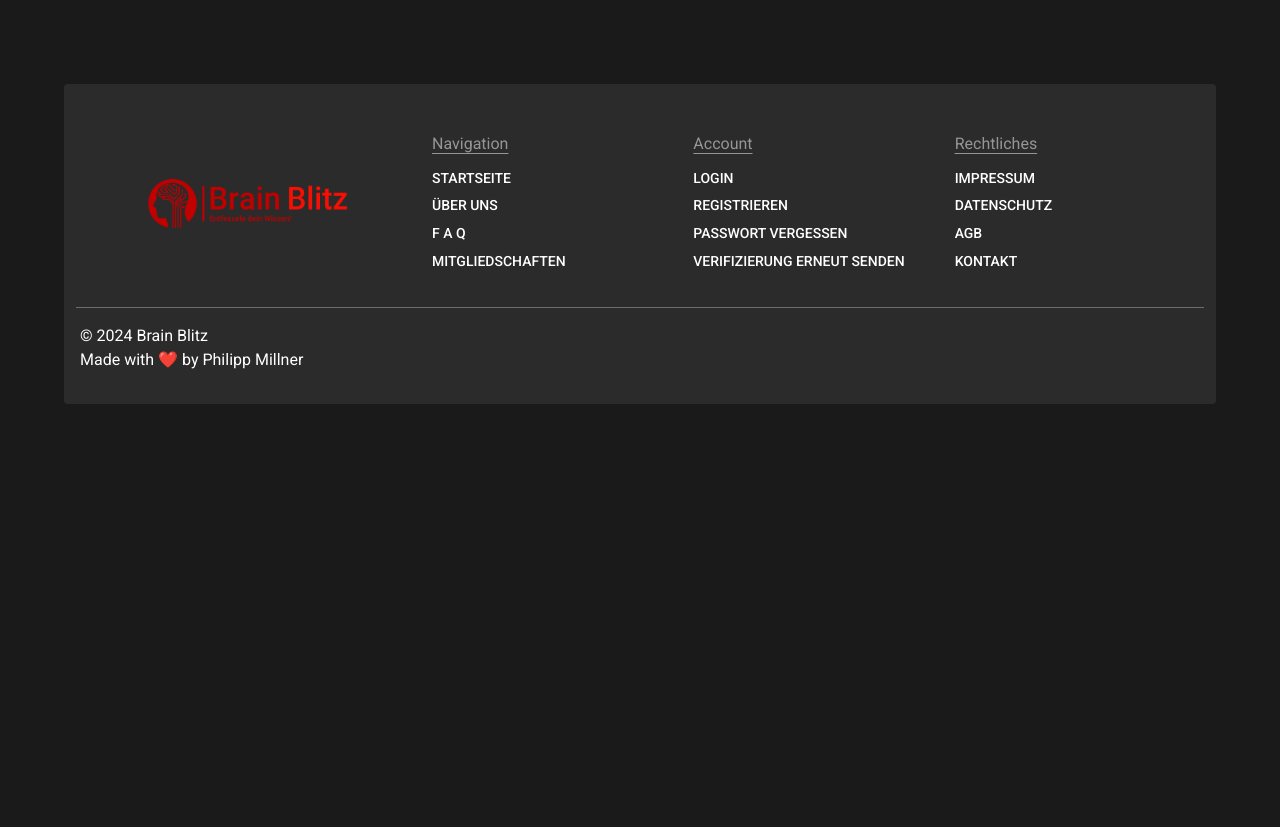
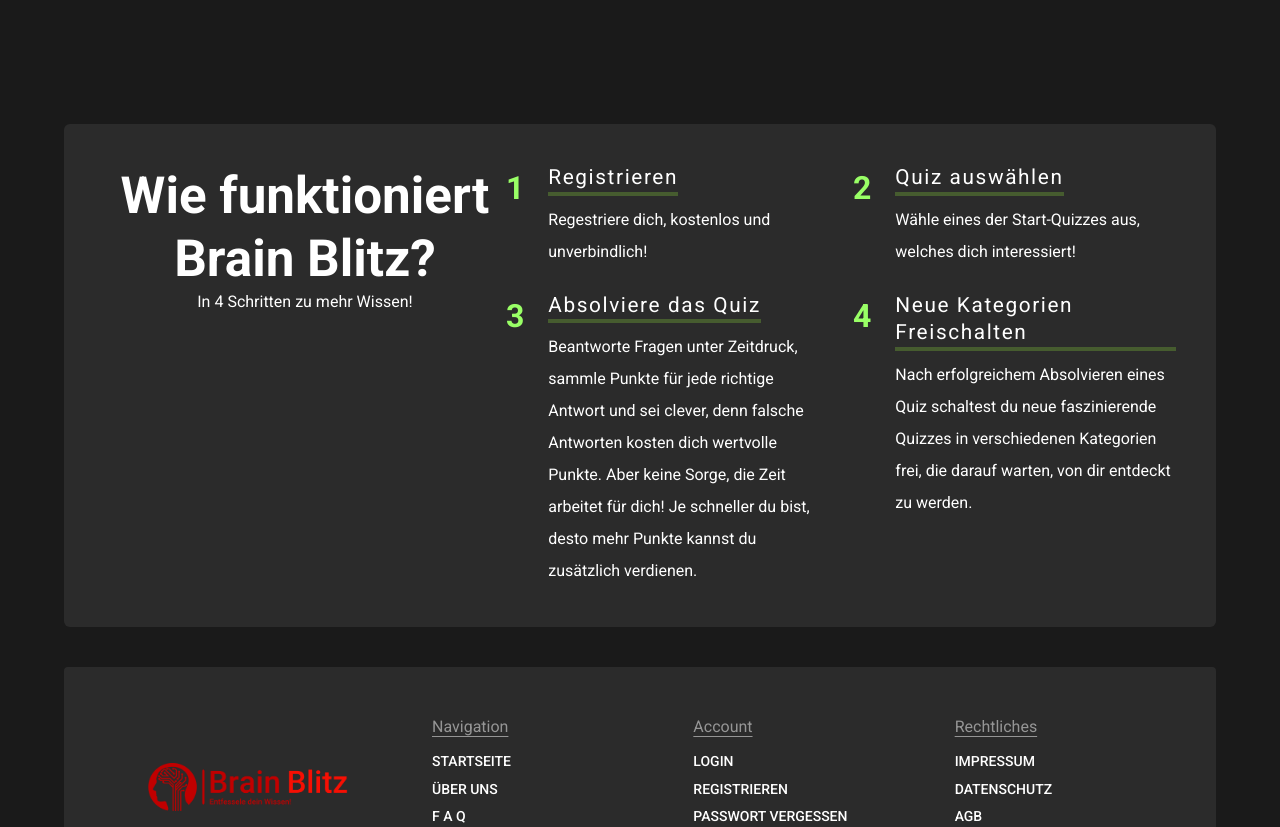
Before and after one commit to SlowMoschen/Brain_Blitz, a React (Vite) app in the folder material-ui-test/: page / in a window 1280 px wide. Shown: the part 1560-2387 px from the top of the page. Before the commit the page ends 1980 px from the top, so only its background shows below. Built offline with nearby package versions, Linux system fonts and the light colour scheme.

Commit message:
implemented HowSection

```diff
--- a/material-ui-test/src/routes/home/pages/root/Root.tsx
+++ b/material-ui-test/src/routes/home/pages/root/Root.tsx
@@ -1,11 +1,13 @@
 import Herosection from "./components/Herosection";
+import HowSection from "./components/HowSection";
 import WhySection from "./components/WhySection";
 
 export default function Home() {
-    return (
-        <>
-            <Herosection />
-            <WhySection />
-        </>
-    )
+  return (
+    <>
+      <Herosection />
+      <WhySection />
+      <HowSection />
+    </>
+  );
 }
--- a/material-ui-test/src/routes/home/pages/root/components/Herosection.tsx
+++ b/material-ui-test/src/routes/home/pages/root/components/Herosection.tsx
@@ -82,7 +82,7 @@ export default function Herosection() {
             <SecondaryButton
               text="Wie funktioniert Brain Blitz?"
               sx={{ ...buttonStyle }}
-              onClick={() => scrollTo("how-section")}
+              onClick={() => scrollTo("how-section", 200)}
             />
             <CallToAction
               text="Jetzt loslegen!"
--- /dev/null
+++ b/material-ui-test/src/routes/home/pages/root/components/HowSection.tsx
@@ -0,0 +1,110 @@
+import { Box, Typography } from "@mui/material";
+import useScreenSize from "../../../../../shared/hooks/useScreenSize";
+import { BREAKPOINTS } from "../../../../../configs/Breakpoints";
+
+interface StepProps {
+  number: number;
+  title: string;
+  description: string;
+}
+
+function Step({ number, title, description }: StepProps) {
+
+    const containerStyles = {
+        display: "flex",
+        gap: "1rem",
+    }
+
+    const numberStyles = {
+        fontSize: "2rem",
+        fontWeight: "bold",
+        color: "accent.main",
+        mr: 1,
+        display: "flex",
+        alignItems: "flex-start",
+        height: "100%"
+    }
+
+    const titleStyles = {
+        fontSize: "1.3rem",
+        borderBottom: "4px solid",
+        borderColor: "accent.light",
+        mb: 1,
+        width: "fit-content",
+        letterSpacing: "0.1rem",
+    }
+
+  return (
+    <Box sx={{ ...containerStyles }}>
+      <Box sx={{ ...numberStyles }}>{number}</Box>
+      <Box>
+        <Typography variant="h5" sx={{ ...titleStyles }}>{title}</Typography>
+        <Typography lineHeight={2} >{description}</Typography>
+      </Box>
+    </Box>
+  );
+}
+
+export default function HowSection() {
+    const { width } = useScreenSize();
+
+    const isMobile = width < BREAKPOINTS.lg;
+
+    const containerStyles = {
+        display: "flex",
+        flexDirection: isMobile ? "column" : "row",
+        bgcolor: "background.secondary",
+        borderRadius: ".375rem",
+        p: 5,
+        m: 5,
+        width: "90%",
+        maxWidth: "1500px",
+        minHeight: "500px",
+    }
+
+    const headerStyles = {
+        textAlign: "center",
+        fontWeight: "bold",
+        fontSize: isMobile ? "2rem" : "3.2rem",
+    }
+
+    const stepContainerStyles = {
+        display: isMobile ? "flex" : "grid",
+        flexDirection: "column",
+        gap: "1.5rem",
+        gridTemplateColumns: "repeat(2, 1fr)",
+        width: "100%",
+    }
+
+  return (
+    <Box sx={{ ...containerStyles }}>
+        <div id="how-section"></div>
+      <Box mb={2}>
+        <Typography variant="h4" sx={{ ...headerStyles }}>Wie funktioniert Brain Blitz?</Typography>
+        <Typography textAlign={'center'}>In 4 Schritten zu mehr Wissen!</Typography>
+      </Box>
+      <Box sx={{ ...stepContainerStyles }}>
+        <Step
+          number={1}
+          title="Registrieren"
+          description="Regestriere dich, kostenlos und unverbindlich!"
+        />
+        <Step
+          number={2}
+          title="Quiz auswählen"
+          description="Wähle eines der Start-Quizzes aus, welches dich interessiert!"
+        />
+        <Step
+          number={3}
+          title="Absolviere das Quiz"
+          description="Beantworte Fragen unter Zeitdruck, sammle Punkte für jede richtige Antwort und sei clever, denn falsche Antworten kosten dich wertvolle Punkte. Aber keine Sorge, die Zeit arbeitet für dich! Je schneller du bist, desto mehr Punkte kannst du zusätzlich verdienen."
+        />
+        <Step
+          number={4}
+          title="Neue Kategorien Freischalten"
+          description="Nach erfolgreichem Absolvieren eines Quiz schaltest du neue faszinierende Quizzes in verschiedenen Kategorien frei, die darauf warten, von dir entdeckt zu werden."
+        />
+      </Box>
+    </Box>
+  );
+}
```
